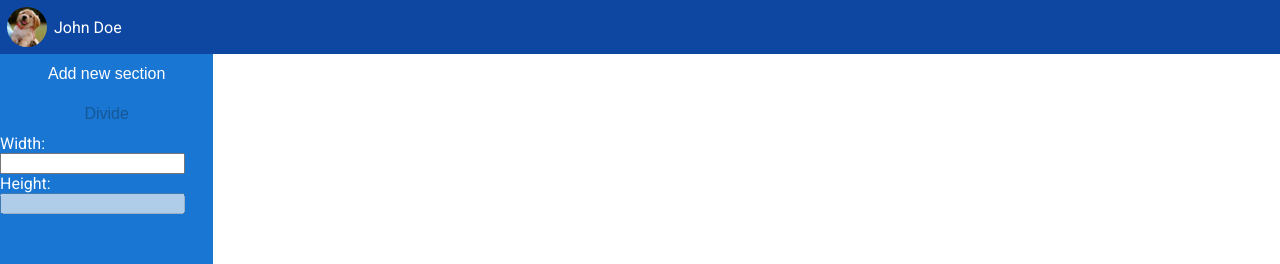
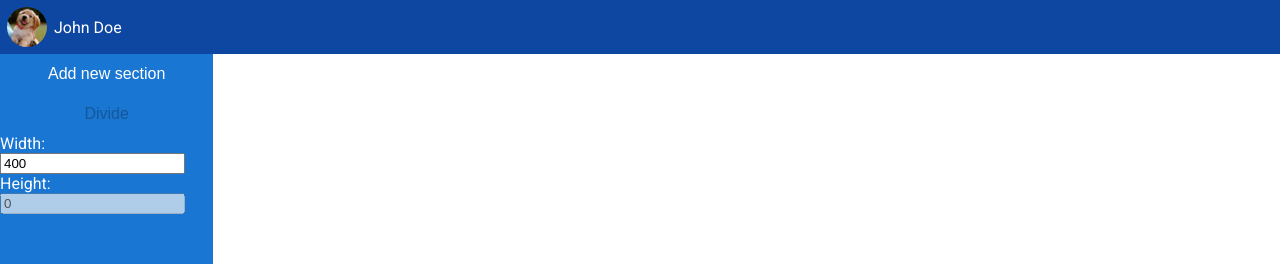
Before and after one commit to MichaelaBajanova/infographics-builder, a React (Create React App) app: page / in a window 1280 px wide. Shown: the top 264 px of the page. Built offline with nearby package versions, Linux system fonts and the light colour scheme.

Commit message:
width and height input of type number

```diff
--- a/src/components/Editor.tsx
+++ b/src/components/Editor.tsx
@@ -14,15 +14,15 @@ interface IProps {
 }
 
 interface IState {
-    widthInputValue: string,
-    heightInputValue: string,
+    widthInputValue: number,
+    heightInputValue: number,
 }
 
 class Editor extends React.Component<IProps, IState> {
 
     state: IState = {
-        widthInputValue: '',
-        heightInputValue: '',
+        widthInputValue: this.props.infographicsDetails.width,
+        heightInputValue: 0,
     }
 
     render() {
@@ -44,7 +44,7 @@ class Editor extends React.Component<IProps, IState> {
                     </Button>
                     <form onSubmit={this.onWidthFormSubmit}>
                         <label>Width:</label>
-                        <input name="width" value={this.state.widthInputValue} onChange={this.onWidthInputChange} type="text"/>
+                        <input name="width" value={this.state.widthInputValue} onChange={this.onWidthInputChange} type="number"/>
                     </form>
                     <form onSubmit={this.onHeightFormSubmit}>
                         <label>Height:</label>
@@ -52,7 +52,7 @@ class Editor extends React.Component<IProps, IState> {
                             name="height"
                             value={this.state.heightInputValue}
                             onChange={this.onHeightInputChange}
-                            type="text"
+                            type="number"
                             disabled={!selectedSection}
                         />
                     </form>
```
